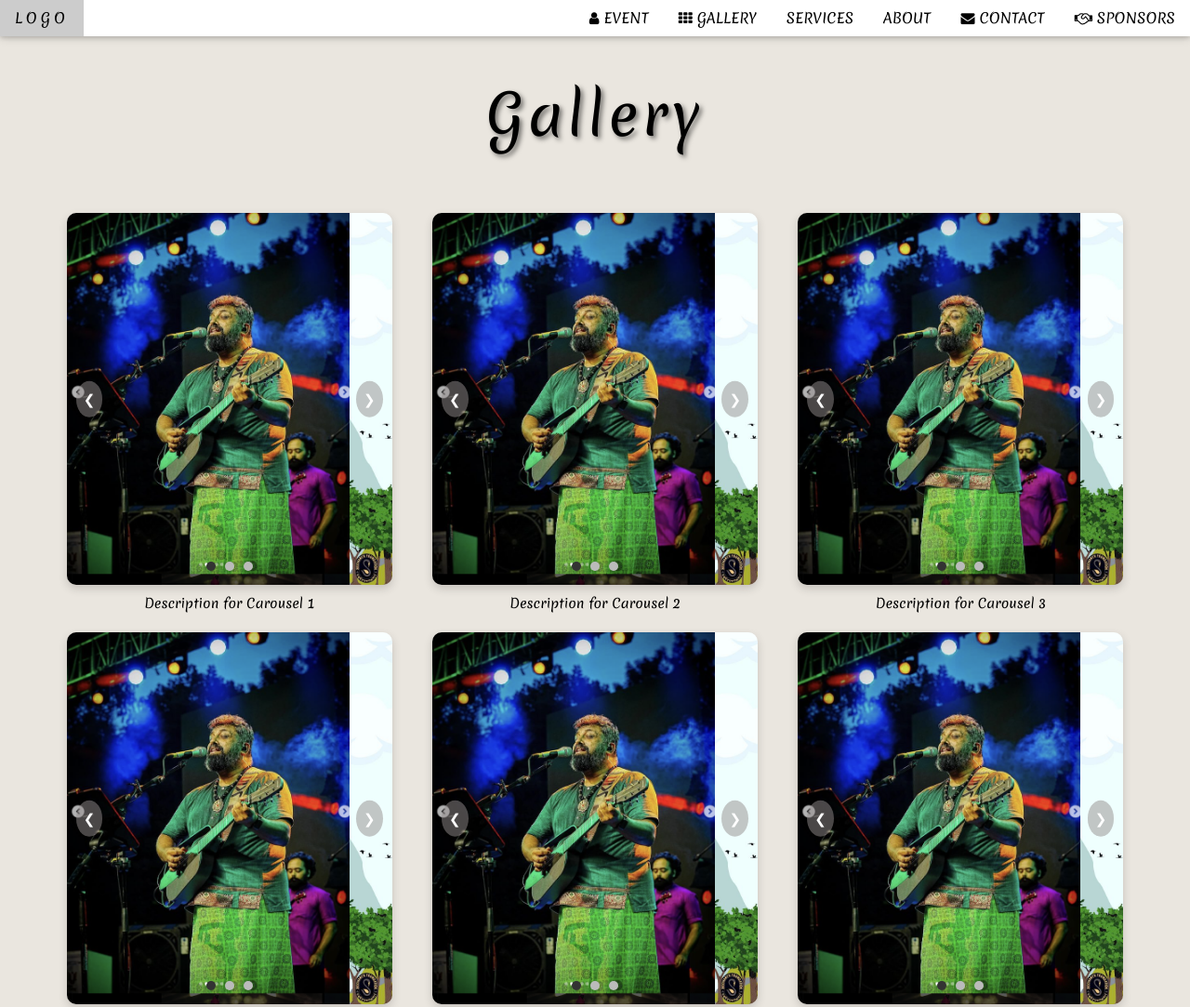
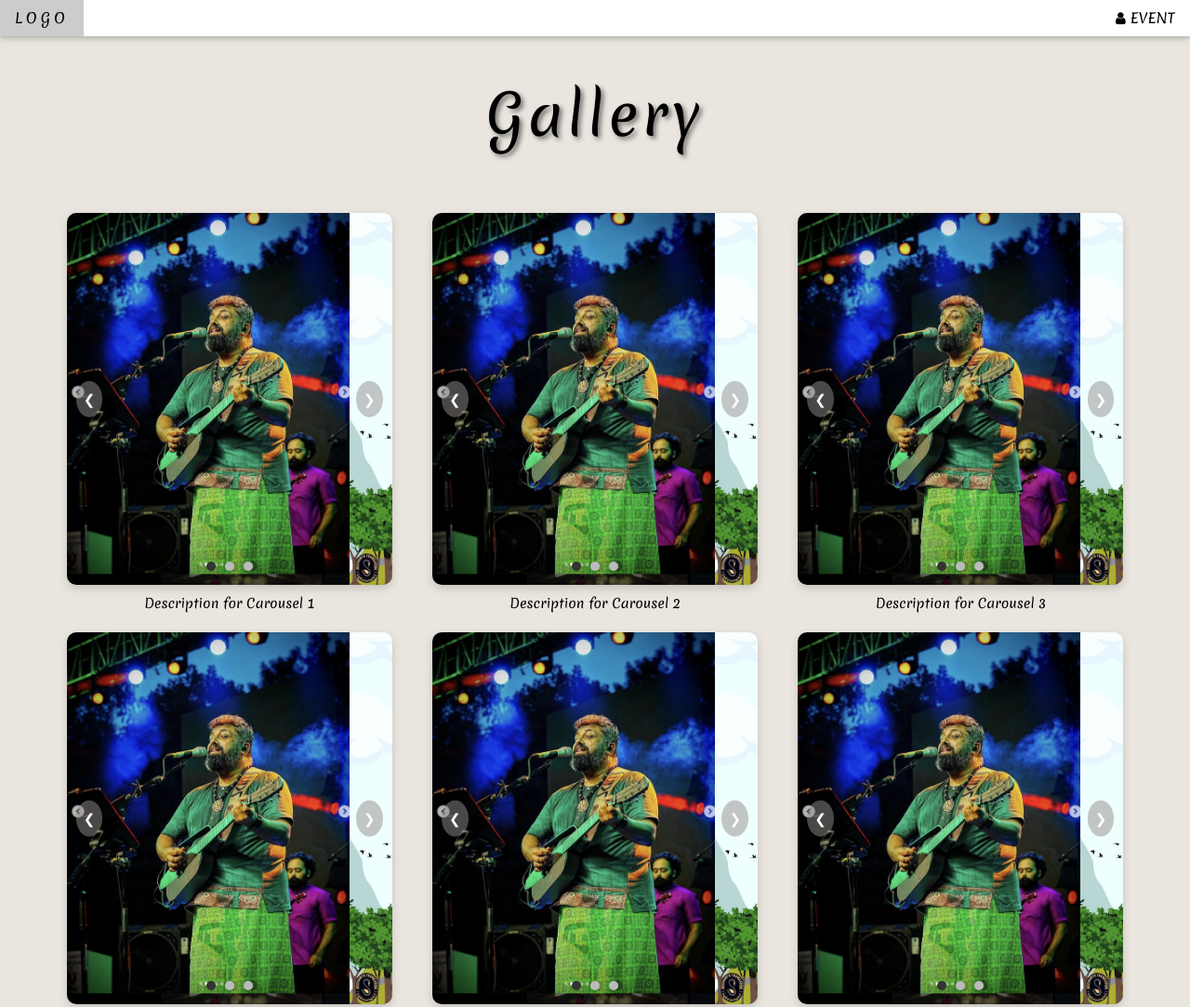
Before and after one commit to FrostyZ07/EventEase.github.io, a plain HTML site: page Event_Web/eventform/slideshow-Thanmay.html in a window 1280 px wide. Shown: the top 1083 px of the page at 93% size. Drawn offline with nearby package versions, Linux system fonts and the light colour scheme.

Commit message:
Update slideshow-Thanmay.html

```diff
--- a/Event_Web/eventform/slideshow-Thanmay.html
+++ b/Event_Web/eventform/slideshow-Thanmay.html
@@ -152,12 +152,8 @@
     <a href="#home" class="w3-bar-item w3-button w3-wide">LOGO</a>
     <!-- Right-sided navbar links -->
     <div class="w3-right w3-hide-small">
-        <a href="./eventform/index-Thanmay.html" class="w3-bar-item w3-button"><i class="fa fa-user"></i> EVENT</a>
-        <a href="./eventform/slideshow-Thanmay.html" class="w3-bar-item w3-button"><i class="fa fa-th"></i> GALLERY</a>
-        <a href="#pricing" class="w3-bar-item w3-button"> SERVICES</a>
-        <a href="#about" class="w3-bar-item w3-button">ABOUT</a>
-        <a href="#contact" class="w3-bar-item w3-button"><i class="fa fa-envelope"></i> CONTACT</a>
-        <a href="#sponsors" class="w3-bar-item w3-button"><i class="fa fa-handshake-o"></i> SPONSORS</a>
+        <a href="../eventform/index-Thanmay.html" class="w3-bar-item w3-button"><i class="fa fa-user"></i> EVENT</a>
+
     </div>
     <!-- Hide right-floated links on small screens and replace them with a menu icon -->
 
```
